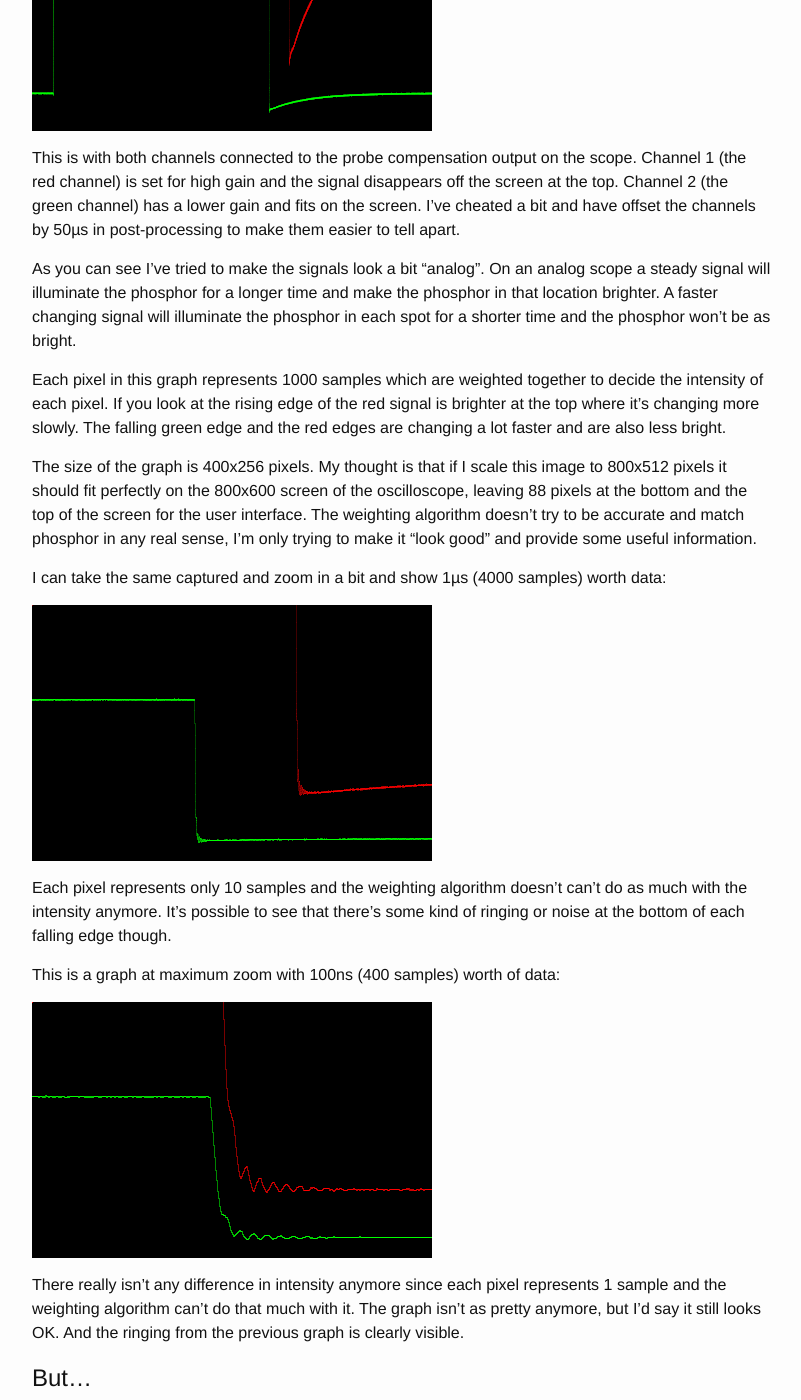
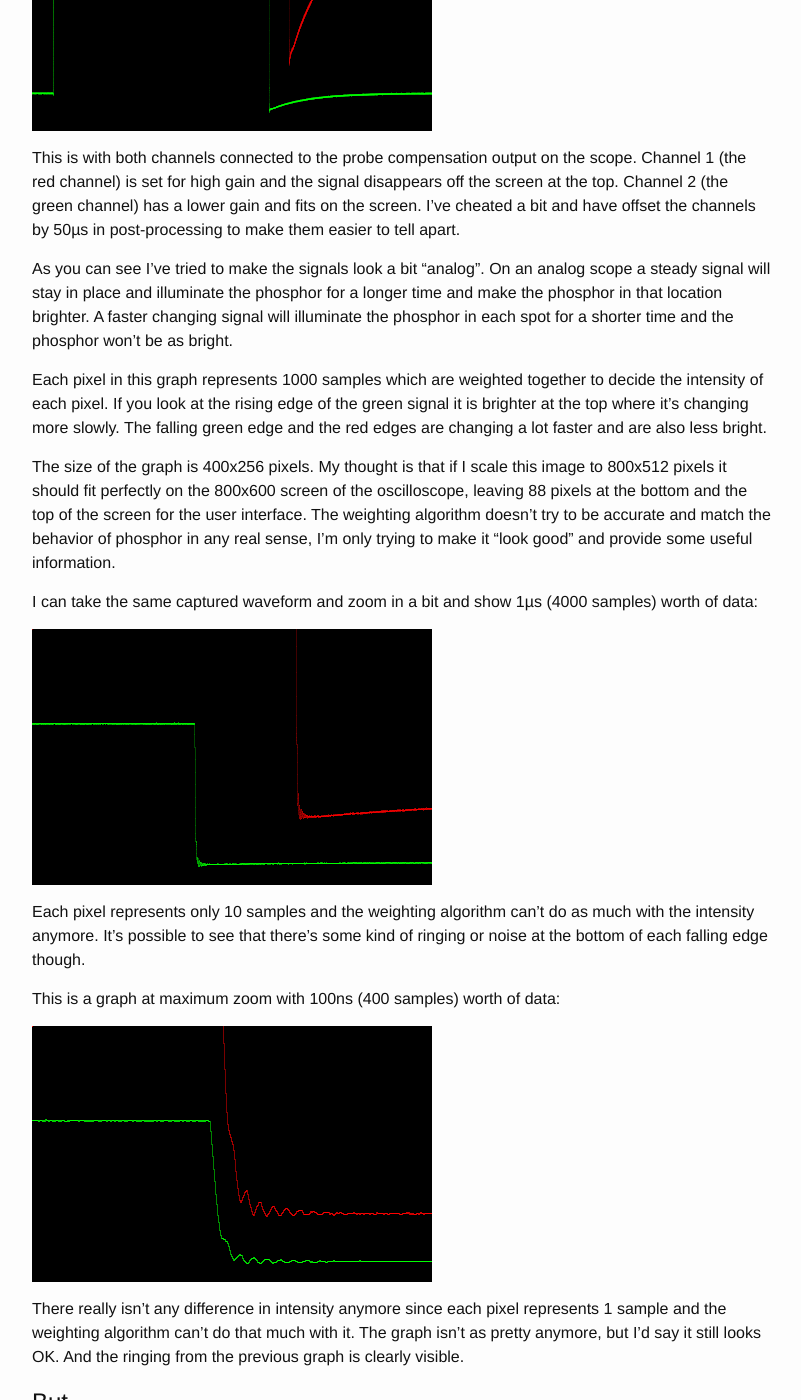
Before and after one commit to wingel/wingel.github.io, a Jekyll site: the page built from _posts/2016-08-15-sds7102-ddr-capture.md, in a window 1280 px wide and 1400 px high, scrolled down 1297 px. Shown: the whole window, without its empty margins (238-1039 px from the left). Built offline with Jekyll 4.4.1, drawn with Linux system fonts in a browser that asks for light colours.

Commit message:
reword a few things

```diff
--- a/_posts/2016-08-15-sds7102-ddr-capture.md
+++ b/_posts/2016-08-15-sds7102-ddr-capture.md
@@ -77,14 +77,14 @@
 easier to tell apart.
 
 As you can see I've tried to make the signals look a bit "analog".  On
-an analog scope a steady signal will illuminate the phosphor for a
-longer time and make the phosphor in that location brighter.  A faster
-changing signal will illuminate the phosphor in each spot for a
-shorter time and the phosphor won't be as bright.
+an analog scope a steady signal will stay in place and illuminate the
+phosphor for a longer time and make the phosphor in that location
+brighter.  A faster changing signal will illuminate the phosphor in
+each spot for a shorter time and the phosphor won't be as bright.
 
 Each pixel in this graph represents 1000 samples which are weighted
 together to decide the intensity of each pixel.  If you look at the
-rising edge of the red signal is brighter at the top where it's
+rising edge of the green signal it is brighter at the top where it's
 changing more slowly.  The falling green edge and the red edges are
 changing a lot faster and are also less bright.
 
@@ -92,18 +92,18 @@
 scale this image to 800x512 pixels it should fit perfectly on the
 800x600 screen of the oscilloscope, leaving 88 pixels at the bottom
 and the top of the screen for the user interface.  The weighting
-algorithm doesn't try to be accurate and match phosphor in any real
-sense, I'm only trying to make it "look good" and provide some useful
-information.
+algorithm doesn't try to be accurate and match the behavior of
+phosphor in any real sense, I'm only trying to make it "look good" and
+provide some useful information.
 
-I can take the same captured and zoom in a bit and show 1µs (4000
-samples) worth data:
+I can take the same captured waveform and zoom in a bit and show 1µs
+(4000 samples) worth of data:
 
 [![1µs of data (4000 samples)]({{site.baseurl}}/images/2016-08-15-sds7102-ddr-capture/samples-4000.png)]({{site.baseurl}}/images/2016-08-15-sds7102-ddr-capture/samples-4000.png)
 
 Each pixel represents only 10 samples and the weighting algorithm
-doesn't can't do as much with the intensity anymore.  It's possible to
-see that there's some kind of ringing or noise at the bottom of each
+can't do as much with the intensity anymore.  It's possible to see
+that there's some kind of ringing or noise at the bottom of each
 falling edge though.
 
 This is a graph at maximum zoom with 100ns (400 samples) worth of
```
